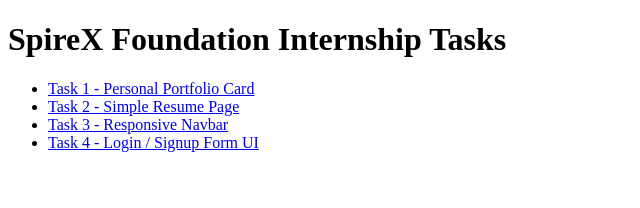
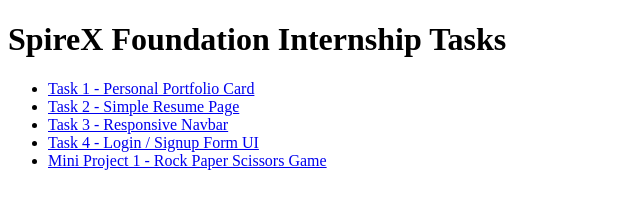
Before and after one commit to Yasasvi2025/SpireX_Foundation_Frontend_Development_Internship_Tasks, a plain HTML site: page index.html in a window 1280 px wide. Shown: the whole page, without its empty margins (0-640 px from the left). Drawn offline with Linux system fonts and the light colour scheme.

Commit message:
Update index.html

```diff
--- a/index.html
+++ b/index.html
@@ -33,6 +33,13 @@
                 Task 4 - Login / Signup Form UI
             </a>
         </li>
+
+        <li>
+            <a href="Mini-Project-1%20Rock%20Paper%20Scissors%20Game/index.html">
+                Mini Project 1 - Rock Paper Scissors Game
+            </a>
+        </li>
+
     </ul>
 
 </body>
```
